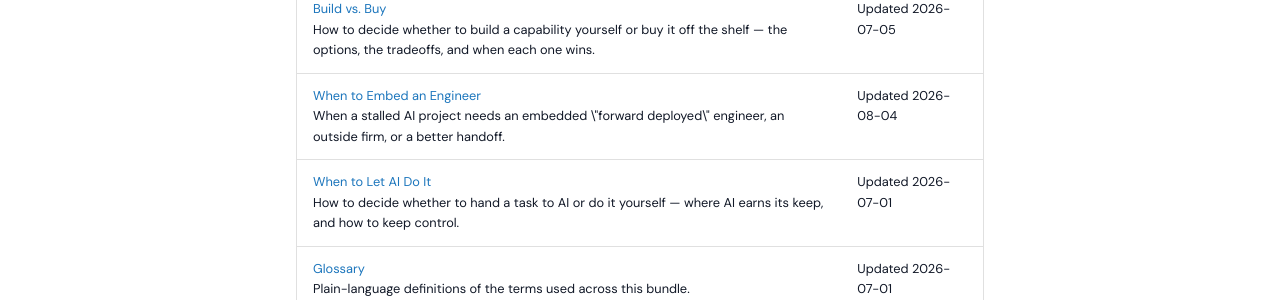
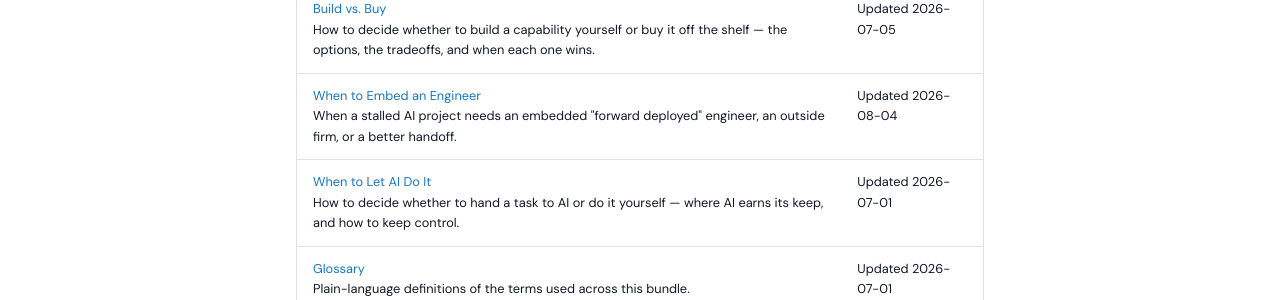
Before and after one commit to grandaha/knowledgeville, an MkDocs documentation site: the page built from published/decision-guides/index.md, in a window 1280 px wide and 1317 px high. Shown: the part 715-1015 px from the top of the window. Built offline with MkDocs 1.6.1 and Material for MkDocs 9.7.7, drawn with Linux system fonts in a browser that asks for light colours; some web fonts are replaced.

```diff
--- a/published/decision-guides/index.md
+++ b/published/decision-guides/index.md
@@ -19,7 +19,7 @@ all share, or go straight to [Build vs. Buy](/decision-guides/build-vs-buy.md).
 | --- | --- |
 | [How These Guides Work](how-these-guides-work.md)<br>What every decision guide contains, how to read it, and how to use one with your AI assistant. | Updated 2026-07-01 |
 | [Build vs. Buy](build-vs-buy.md)<br>How to decide whether to build a capability yourself or buy it off the shelf — the options, the tradeoffs, and when each one wins. | Updated 2026-07-05 |
-| [When to Embed an Engineer](when-to-embed-an-engineer.md)<br>When a stalled AI project needs an embedded \"forward deployed\" engineer, an outside firm, or a better handoff. | Updated 2026-08-04 |
+| [When to Embed an Engineer](when-to-embed-an-engineer.md)<br>When a stalled AI project needs an embedded "forward deployed" engineer, an outside firm, or a better handoff. | Updated 2026-08-04 |
 | [When to Let AI Do It](when-to-let-ai-do-it.md)<br>How to decide whether to hand a task to AI or do it yourself — where AI earns its keep, and how to keep control. | Updated 2026-07-01 |
 | [Glossary](glossary.md)<br>Plain-language definitions of the terms used across this bundle. | Updated 2026-07-01 |
 | [Validation](validation/)<br>How this bundle is validated — sourced claims are checked and each sweep is recorded here. | Updated 2026-07-01 |
--- a/requirements-docs.txt
+++ b/requirements-docs.txt
@@ -1,5 +1,5 @@
-# Build-only dependencies for the MkDocs wiki (NOT used by the OKF tooling,
-# which stays zero-dependency stdlib). mkdocs-material >= 9.5 requires
+-r requirements.txt
+# Build-only dependencies for the MkDocs wiki (build-only; the OKF tooling's own deps are in requirements.txt). mkdocs-material >= 9.5 requires
 # MkDocs >= 1.6, needed for validation.links.absolute_links: relative_to_docs.
 mkdocs-material>=9.5,<10
 # Clean section nav labels (titles from .pages, not directory names).
```
Also changed, not shown: published/ai-briefs/industry-briefs/workforce-and-skills/the-talent-obsession.md (+1 -1 lines), 3 other files.
